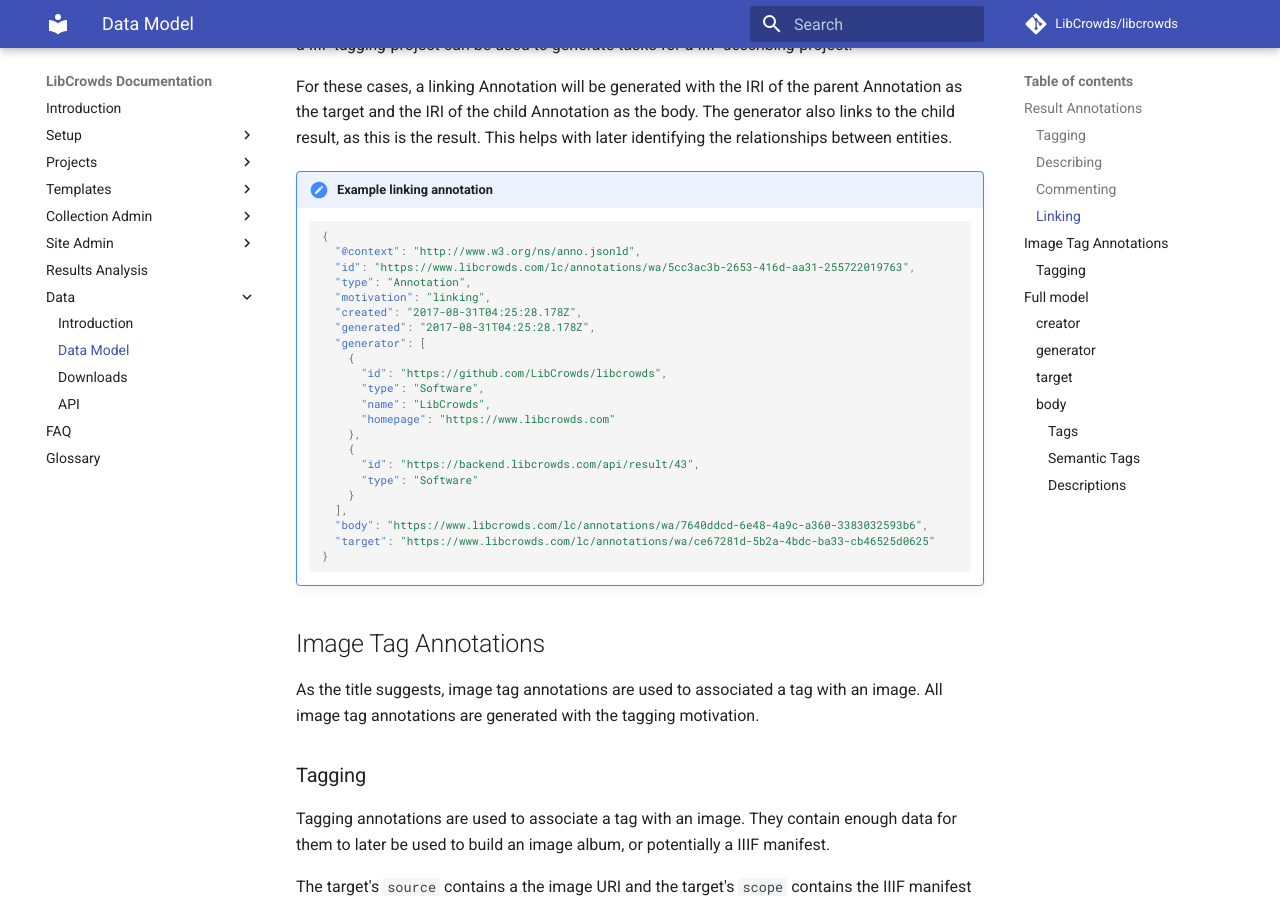
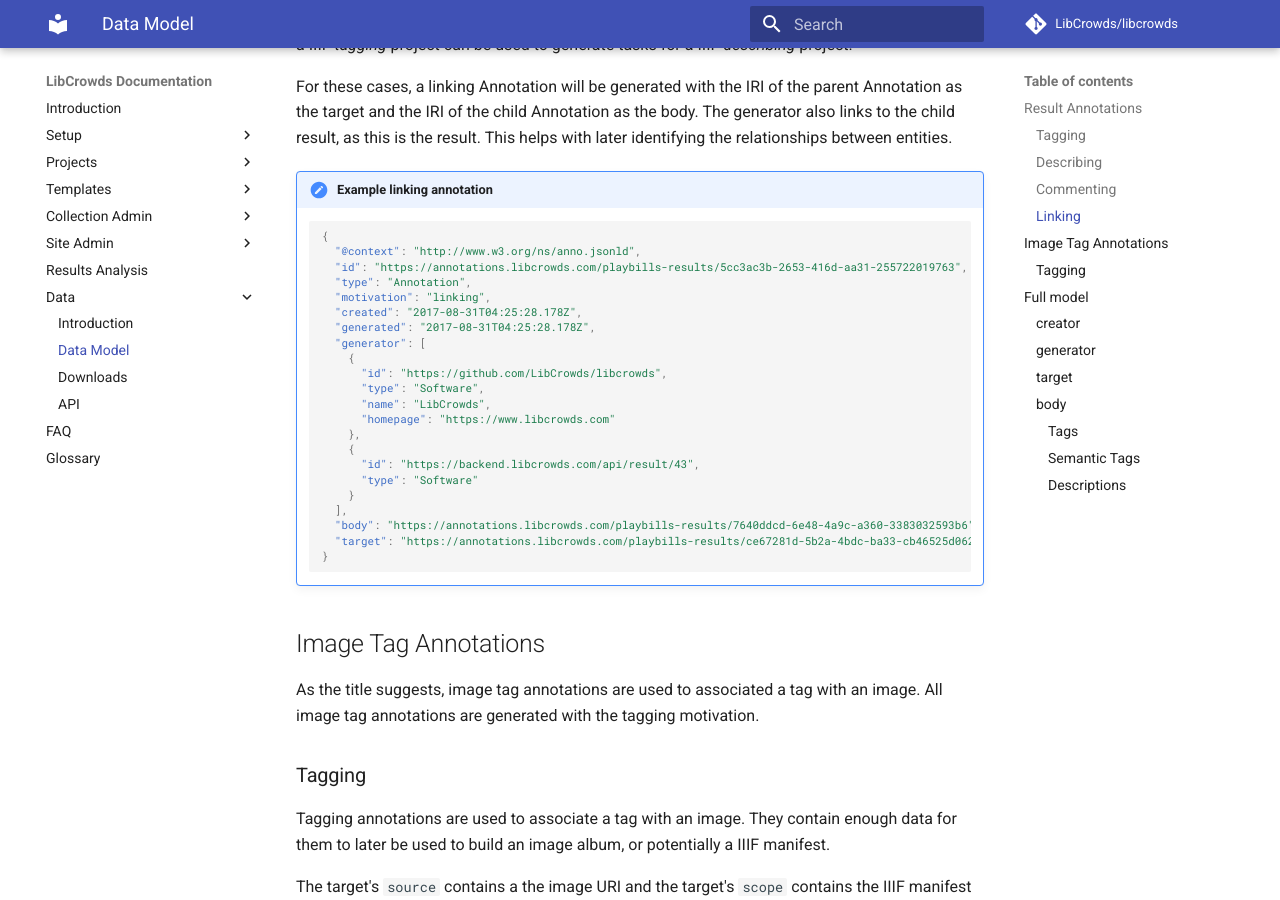
Before and after one commit to LibCrowds/docs, an MkDocs documentation site: the page built from docs/data/model.md, in a window 1280 px wide and 900 px high, scrolled down 3422 px. Built offline with MkDocs 1.6.1 and Material for MkDocs 9.7.7, drawn with Linux system fonts in a browser that asks for light colours; comment, search, counter and statistics services are not loaded; old or Windows-style settings are respelled for this version of MkDocs; some of the changed lines change nothing that is shown.

Commit message:
Update old IRIs in model

````diff
--- a/docs/data/model.md
+++ b/docs/data/model.md
@@ -193,7 +193,7 @@
     ```json-ld
     {
       "@context": "http://www.w3.org/ns/anno.jsonld",
-      "id": "https://www.libcrowds.com/lc/annotations/wa/5cc3ac3b-2653-416d-aa31-255722019763",
+      "id": "https://annotations.libcrowds.com/playbills-results/5cc3ac3b-2653-416d-aa31-255722019763",
       "type": "Annotation",
       "motivation": "linking",
       "created": "2017-08-31T04:25:28.178Z",
@@ -210,8 +210,8 @@
           "type": "Software"
         }
       ],
-      "body": "https://www.libcrowds.com/lc/annotations/wa/7640ddcd-6e48-4a9c-a360-3383032593b6",
-      "target": "https://www.libcrowds.com/lc/annotations/wa/ce67281d-5b2a-4bdc-ba33-cb46525d0625"
+      "body": "https://annotations.libcrowds.com/playbills-results/7640ddcd-6e48-4a9c-a360-3383032593b6",
+      "target": "https://annotations.libcrowds.com/playbills-results/ce67281d-5b2a-4bdc-ba33-cb46525d0625"
     }
     ```
 
````
